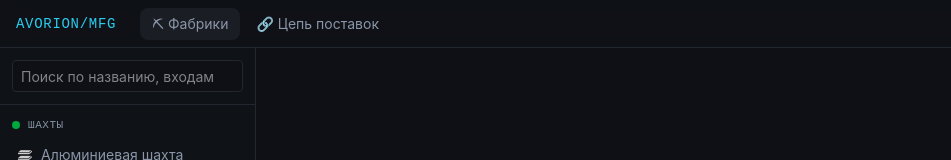
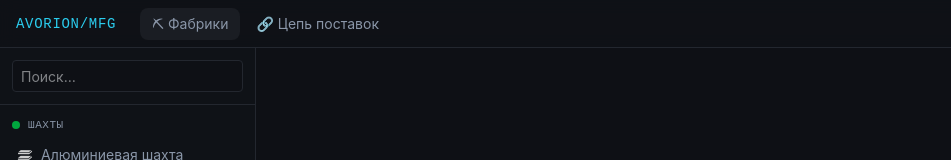
Before and after one commit to Raerten/avorion-mfg, a Nuxt app: page /factories in a window 1280 px wide. Shown: the top 160 px of the page, without its empty margins (0-951 px from the left). Built offline with nearby package versions, Linux system fonts and the light colour scheme.

Commit message:
style(ui): simplify factory sidebar and palette labels
- Shorten search placeholder to "Поиск…" for cleaner UI
- Remove redundant "Фабрики" header from factory palette

```diff
--- a/app/components/FactorySidebar.vue
+++ b/app/components/FactorySidebar.vue
@@ -118,7 +118,7 @@ const byCategory = computed(() => {
           ref="searchInput"
           v-model="query"
           type="text"
-          placeholder="Поиск по названию, входам, выходам…"
+          placeholder="Поиск…"
           class="w-full h-8 px-2 pr-7 rounded border border-border bg-background text-sm outline-none focus:border-ring"
           @focus="searchFocused = true"
           @blur="searchFocused = false"
--- a/app/components/supply/FactoryPalette.vue
+++ b/app/components/supply/FactoryPalette.vue
@@ -213,7 +213,6 @@ function onDragStart(event: DragEvent, factoryId: string) {
 <template>
   <aside class="w-72 shrink-0 h-full border-r border-border bg-card/40 backdrop-blur flex flex-col">
     <div class="px-3 py-3 border-b border-border space-y-2">
-      <h2 class="text-xs font-mono uppercase tracking-wider text-muted-foreground">Фабрики</h2>
       <div class="group/search relative">
         <input
           ref="searchInput"
```
